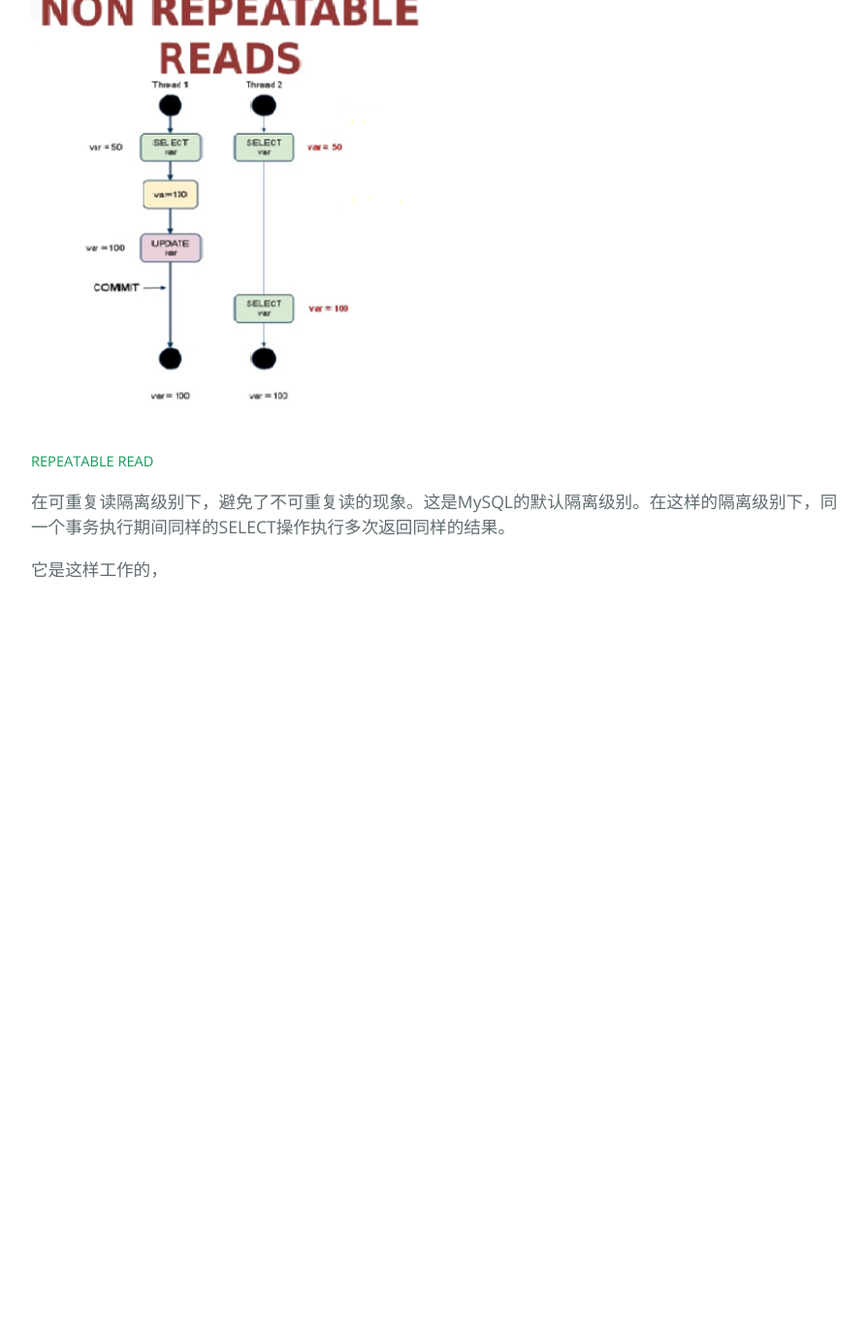
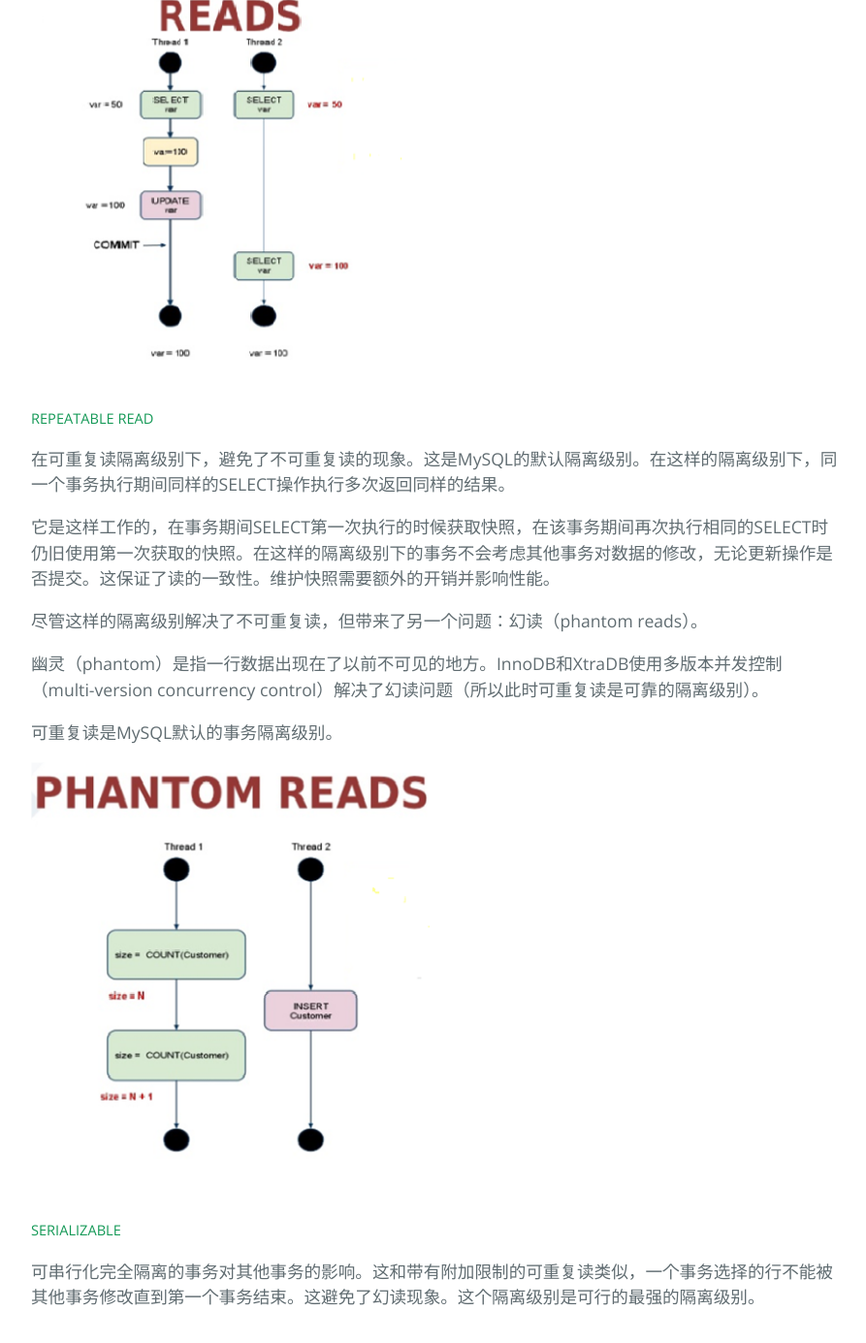
Before and after one commit to dingl-designer/blog, a Jekyll site: the page built from docs/articles/working-scene/Mysql.md, in a window 1280 px wide and 1400 px high, scrolled down 4216 px. Shown: the top 1385 px of the window at 97% size, without its empty margins (192-1085 px from the left). Built offline with Jekyll 4.4.1, drawn with Linux system fonts in a browser that asks for light colours; our own code applies the rules of GitHub Pages for plain Markdown files; before the commit the page ends 4866 px from its top, so only the background shows below that; some of the changed text lies outside the part shown.

Commit message:
isolation level

```diff
--- a/docs/articles/working-scene/Mysql.md
+++ b/docs/articles/working-scene/Mysql.md
@@ -111,7 +109,7 @@ mysql> alter user 'dinl'@'%' indentified with mysql_native_password by '654321';
 
 #### MySQL数据库隔离级别（isolation level）
 
-[参考文档](https://mydbops.wordpress.com/2018/06/22/back-to-basics-isolation-levels-in-mysql/)
+参考文档：[Back to basics: Isolation Levels In MySQL](https://mydbops.wordpress.com/2018/06/22/back-to-basics-isolation-levels-in-mysql/)
 
 事务（transaction）的四个特性ACID中的I代表隔离性。
 
@@ -148,4 +146,16 @@ SQL标准定义的四个隔离级别MySQL全都支持，这四个隔离级别为
 
 在可重复读隔离级别下，避免了不可重复读的现象。这是MySQL的默认隔离级别。在这样的隔离级别下，同一个事务执行期间同样的SELECT操作执行多次返回同样的结果。
 
-它是这样工作的，
+它是这样工作的，在事务期间SELECT第一次执行的时候获取快照，在该事务期间再次执行相同的SELECT时仍旧使用第一次获取的快照。在这样的隔离级别下的事务不会考虑其他事务对数据的修改，无论更新操作是否提交。这保证了读的一致性。维护快照需要额外的开销并影响性能。
+
+尽管这样的隔离级别解决了不可重复读，但带来了另一个问题：幻读（phantom reads）。
+
+幽灵（phantom）是指一行数据出现在了以前不可见的地方。InnoDB和XtraDB使用多版本并发控制（multi-version concurrency control）解决了幻读问题（所以此时可重复读是可靠的隔离级别）。
+
+可重复读是MySQL默认的事务隔离级别。
+
+<img src="./pics/phantom_read.png" width="50%">
+
+##### SERIALIZABLE
+
+可串行化完全隔离的事务对其他事务的影响。这和带有附加限制的可重复读类似，一个事务选择的行不能被其他事务修改直到第一个事务结束。这避免了幻读现象。这个隔离级别是可行的最强的隔离级别。
```
Also changed, not shown: other parts of docs/articles/working-scene/Mysql.md (+2 -4 lines), docs/articles/working-scene/pics/phantom_read.png (added).
